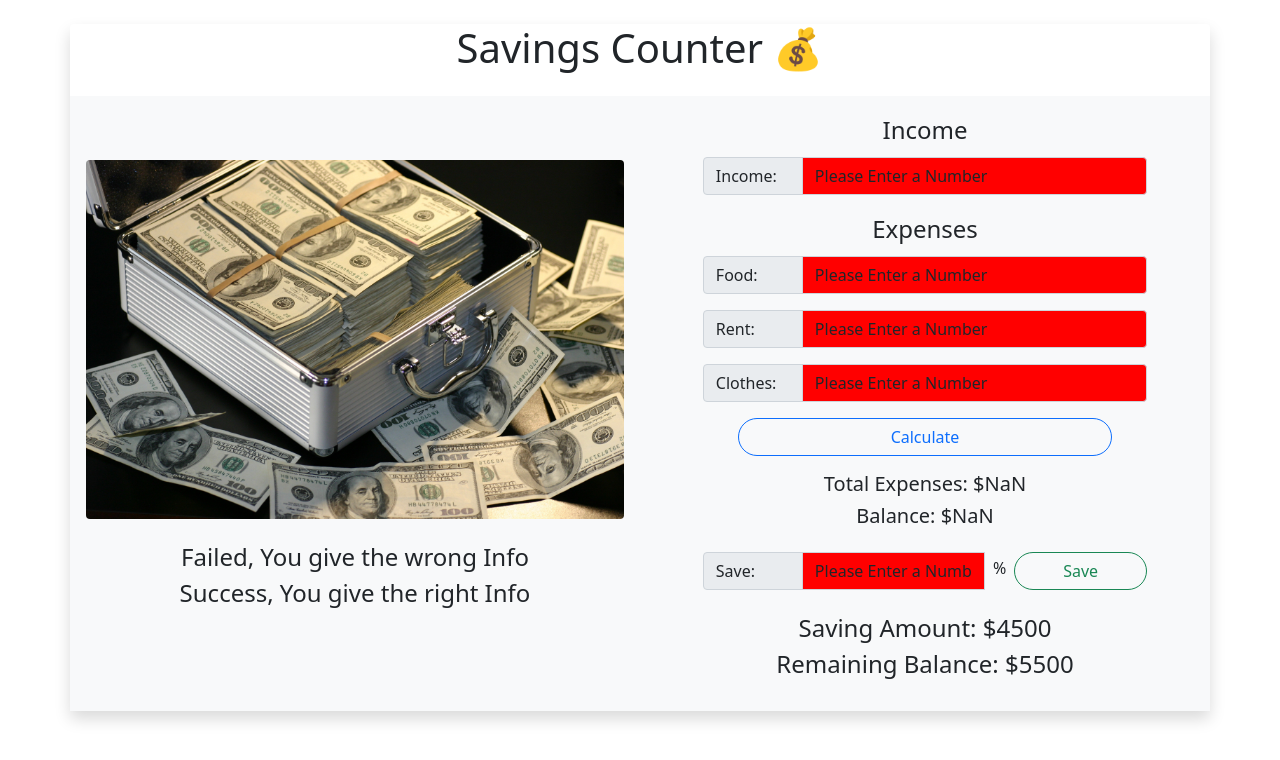
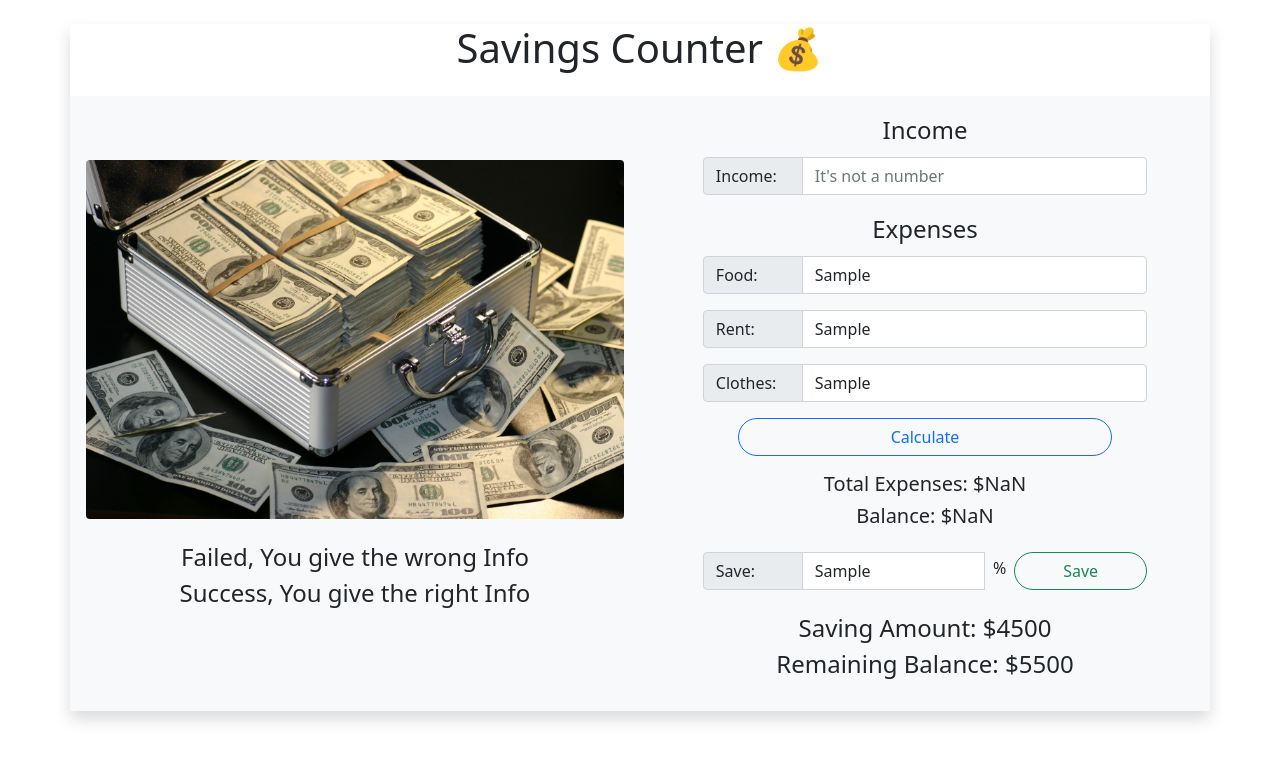
Before and after one commit to iinaamasum/savings-counter, a plain HTML site: page index.html in a window 1280 px wide. Both pictures are taken after typing "Sample", "Sample", "Sample", "Sample" into the empty fields and a click on the button "Calculate". Drawn offline with nearby package versions, Linux system fonts and the light colour scheme.

Commit message:
percent calculation

```diff
--- a/index.html
+++ b/index.html
@@ -36,7 +36,7 @@
             <h4 class="text-center py-1">Income</h4>
             <div class="input-group mb-3">
               <span class="input-group-text">Income: </span>
-              <input type="text" class="form-control shadow-none" id="input-one" aria-describedby="basic-addon3">
+              <input type="text" class="form-control shadow-none" id="input-one" placeholder="Please, enter a number">
             </div>
           </div>
         </div>
@@ -46,15 +46,15 @@
             <h4 class="text-center py-1">Expenses</h4>
             <div class="input-group mb-3">
               <span class="input-group-text">Food: </span>
-              <input type="text" class="form-control shadow-none" id="input-two">
+              <input type="text" class="form-control shadow-none" id="input-two" placeholder="Please, enter a number">
             </div>
             <div class="input-group mb-3">
               <span class="input-group-text text-center">Rent: </span>
-              <input type="text" class="form-control shadow-none" id="input-three">
+              <input type="text" class="form-control shadow-none" id="input-three" placeholder="Please, enter a number">
             </div>
             <div class="input-group mb-3">
               <span class="input-group-text">Clothes: </span>
-              <input type="text" class="form-control shadow-none" id="input-four">
+              <input type="text" class="form-control shadow-none" id="input-four" placeholder="Please, enter a number">
             </div>
 
           </div>
@@ -68,9 +68,9 @@
           <div class="col-10 mx-auto">
             <div class="input-group mb-3">
               <span class="input-group-text">Save: </span>
-              <input type="text" class="form-control shadow-none" id="input-five">
+              <input type="text" class="form-control shadow-none" id="input-five" placeholder="Please, enter a number">
               <span class="mx-2 mt-1">%</span>
-              <button type="button" class="btn btn-outline-success
+              <button id="save" type="button" class="btn btn-outline-success
               mx-auto px-5 rounded-pill shadow-none">Save</button>
 
             </div>
--- a/js/app.js
+++ b/js/app.js
@@ -5,18 +5,19 @@ function readInput(id) {
     intput.value = "";
     return inputValue;
   } else {
-    intput.style.background = "red";
-    intput.value = "Please Enter a Number"
+    intput.placeholder = "It's not a number";
   }
 }
 
-/* catching input from input feild */
+function calcPercent(income, savingPercent) {
+  return (income * savingPercent) / 100;
+}
+/* catching input from expense and income feild */
 document.getElementById("calculate-btn").addEventListener("click", function () {
-  const income = readInput("input-one");
+  var income = readInput("input-one");
   const food = readInput("input-two");
   const rent = readInput("input-three");
   const clothes = readInput("input-four");
-  const savingPercent = readInput("input-five");
 
   const totalExpenses = food + rent + clothes;
   const currentBalance = income - totalExpenses;
@@ -24,3 +25,9 @@ document.getElementById("calculate-btn").addEventListener("click", function () {
   document.getElementById("total-exp").innerText = totalExpenses;
   document.getElementById("balance").innerText = currentBalance;
 });
+
+/* catching input from save feild */
+document.getElementById("save").addEventListener("click", function () {
+  const savingPercent = readInput("input-five");
+  const sacingAmount = calcPercent(savingPercent);
+});
```
